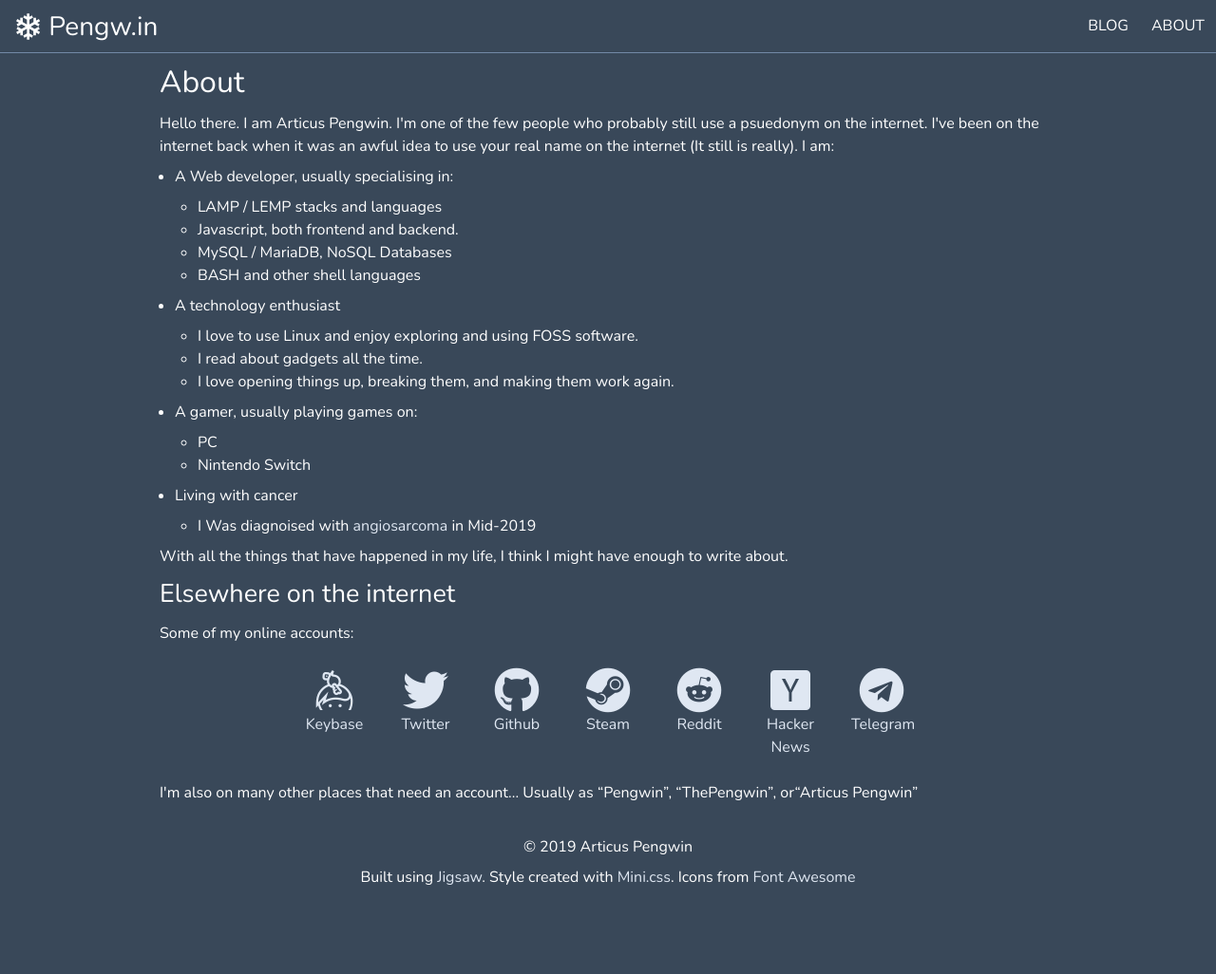
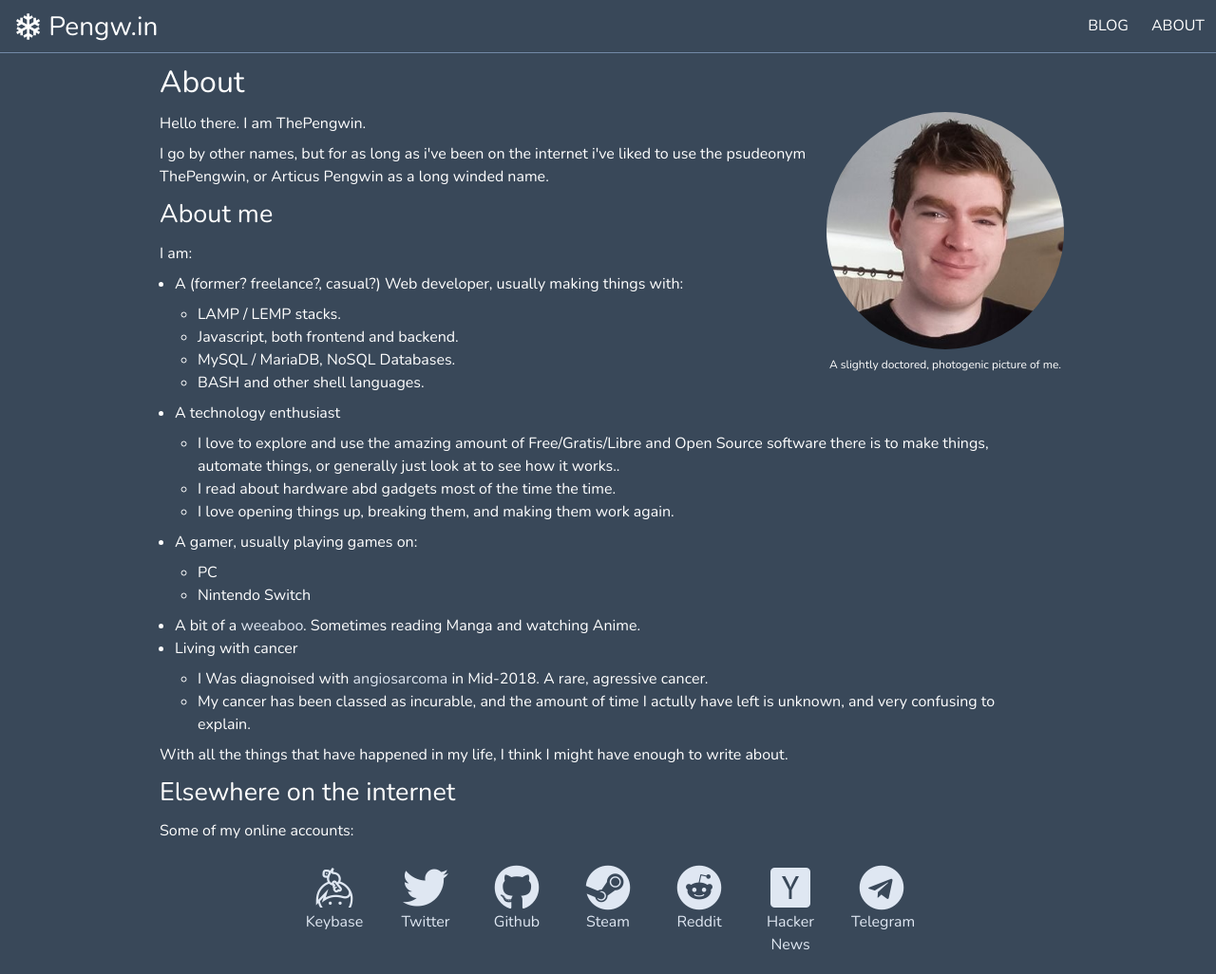
Before and after one commit to ThePengwin/ThePengwin.github.io, a plain HTML site: page about/index.html in a window 1280 px wide. Shown: the top 1026 px of the page at 95% size. Before the commit the page ends 960 px from the top, so only its background shows below. Drawn offline with nearby package versions, Linux system fonts and the light colour scheme.

Commit message:
Updated About and Index pages

```diff
--- a/about/index.html
+++ b/about/index.html
@@ -44,22 +44,30 @@
 </div>
 <div class="content-page container">
     <h1>About</h1>
-    <p>Hello there. I am Articus Pengwin. I'm one of the few people who probably still use a psuedonym on the internet.
-        I've been on the internet back when it was an awful idea to use your real name on the internet (It still is
-        really). I am:</p>
+    <figure class="about-me-image">
+            <img class="circular" src="/assets/images/me.jpg" width="250" height="250" alt="A slightly doctored, photogenic picture of me.">
+        <figcaption>A slightly doctored, photogenic picture of me.</figcaption>
+    </figure>
+    <p>Hello there. I am ThePengwin.</p>
+    <p>I go by other names, but for as long as i've been on the internet i've liked to use the psudeonym ThePengwin, or
+        Articus Pengwin as a long winded name.<p>
+            <h2>About me</h2>
+            <p>I am:</p>
             <ul>
-        <li>A Web developer, usually specialising in:
+                <li>A (former? freelance?, casual?) Web developer, usually making things with:
                     <ul>
-                <li>LAMP / LEMP stacks and languages</li>
+                        <li>LAMP / LEMP stacks.</li>
                         <li>Javascript, both frontend and backend.</li>
-                <li>MySQL / MariaDB, NoSQL Databases</li>
-                <li>BASH and other shell languages</li>
+                        <li>MySQL / MariaDB, NoSQL Databases.</li>
+                        <li>BASH and other shell languages.</li>
                     </ul>
                 </li>
                 <li>A technology enthusiast
                     <ul>
-                <li>I love to use Linux and enjoy exploring and using FOSS software.</li>
-                <li>I read about gadgets all the time.</li>
+                        <li>I love to explore and use the amazing amount of Free/Gratis/Libre and Open Source software
+                            there is to make things, automate things, or generally just look at to see how it works..
+                        </li>
+                        <li>I read about hardware abd gadgets most of the time the time.</li>
                         <li>I love opening things up, breaking them, and making them work again.</li>
                     </ul>
                 </li>
@@ -69,10 +77,15 @@
                         <li>Nintendo Switch</li>
                     </ul>
                 </li>
+                <li>A bit of a <a href="https://www.dictionary.com/e/slang/weeaboo/">weeaboo</a>. Sometimes reading
+                    Manga and watching Anime.</li>
                 <li>Living with cancer
                     <ul>
-                <li>I Was diagnoised with <a href="https://en.wikipedia.org/wiki/Angiosarcoma">angiosarcoma</a> in
-                    Mid-2019</li>
+                        <li>I Was diagnoised with <a href="https://en.wikipedia.org/wiki/Angiosarcoma">angiosarcoma</a>
+                            in
+                            Mid-2018. A rare, agressive cancer.</li>
+                        <li>My cancer has been classed as incurable, and the amount of time I actully have left is
+                            unknown, and very confusing to explain.</li>
                     </ul>
                 </li>
             </ul>
@@ -122,12 +135,13 @@
                                 Telegram
                             </a>
         </li>
-    </ul>    <p>I'm also on many other places that need an account... Usually as &ldquo;Pengwin&rdquo;, &ldquo;ThePengwin&rdquo;,
+    </ul>            <p>I'm also on many other places that need an account... Usually as &ldquo;Pengwin&rdquo;,
+                &ldquo;ThePengwin&rdquo;,
                 or&ldquo;Articus Pengwin&rdquo;</p>
 </div>
 
         <footer>
-    <p>&copy; 2019 Articus Pengwin</p>
+    <p>&copy; 2019 ThePengwin</p>
     <p>Built using <a href="https://jigsaw.tighten.co">Jigsaw</a>. Style created with <a href="https://minicss.org">Mini.css</a>. Icons from <a href="https://fontawesome.com/">Font Awesome</a></p>
 </footer>        <script src="/assets/build/js/main.js"></script>
     </body>
```
Also changed, not shown: 404/index.html (+1 -1 lines), blog/2018-10-23-hello/index.html (+1 -1 lines), blog/2019-09-09-health-update/index.html (+1 -1 lines), blog/2019-10-19-progression/index.html (+1 -1 lines), blog/index.html (+1 -1 lines), index.html (+3 -3 lines), sitemap.xml (+6 -6 lines), assets/build/css/iconfont.ttf, assets/build/css/iconfont.woff, assets/build/css/iconfont.woff2, assets/build/css/main.css, assets/images/me.jpg (added), 1 other file. Lines whose indentation alone changed are shown as unchanged.
